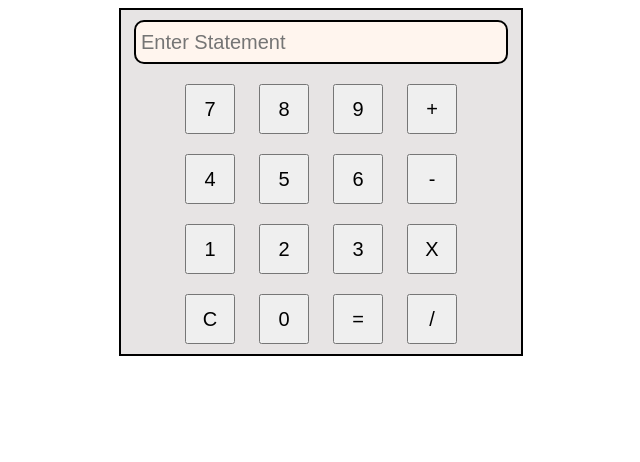
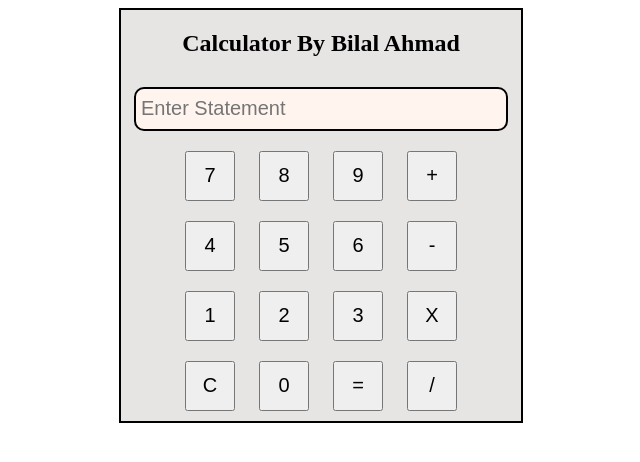
Before and after one commit to bilalahmad147/calculator-Assignemt-for-SMIT, a plain HTML site: page index.html in a window 1280 px wide. Shown: the whole page, without its empty margins (319-959 px from the left). Drawn offline with Linux system fonts and the light colour scheme.

Commit message:
Update index.html

```diff
--- a/index.html
+++ b/index.html
@@ -10,6 +10,9 @@
 
 <body>
     <div class="main">
+         <div>
+            <h2>Calculator By Bilal Ahmad</h2>
+        </div>
         <div>
             <input type="text" name="" id="num" placeholder="Enter Statement">
         </div>
```
